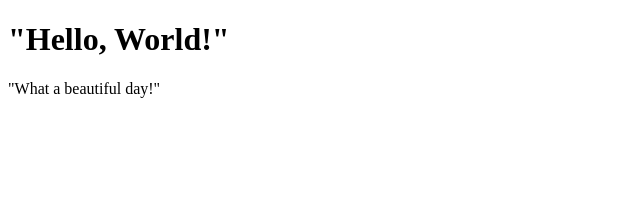
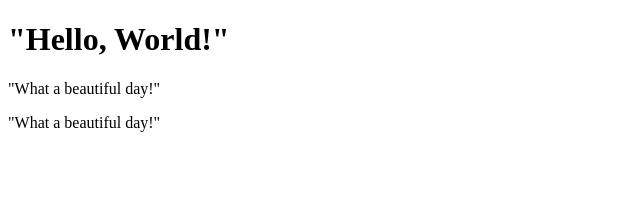
Before and after one commit to Meli357/REACT-exercises, a React (Create React App) app: page / in a window 1280 px wide. Shown: the top 204 px of the page, without its empty margins (0-640 px from the left). Built offline with nearby package versions, Linux system fonts and the light colour scheme.

Commit message:
modify App component

```diff
--- a/src/App.js
+++ b/src/App.js
@@ -1,12 +1,17 @@
 import React from "react";
 import { Hello } from "./Hello";
+import { Message } from "./Message";
 
 export class App extends React.Component{
     render(){
         return(
             <div>
                 <Hello />
+                <Message />
             </div>
         )
     }
 }
+
+// if i render Message within the App component it
+// returns the string inside the <p> tag
```
